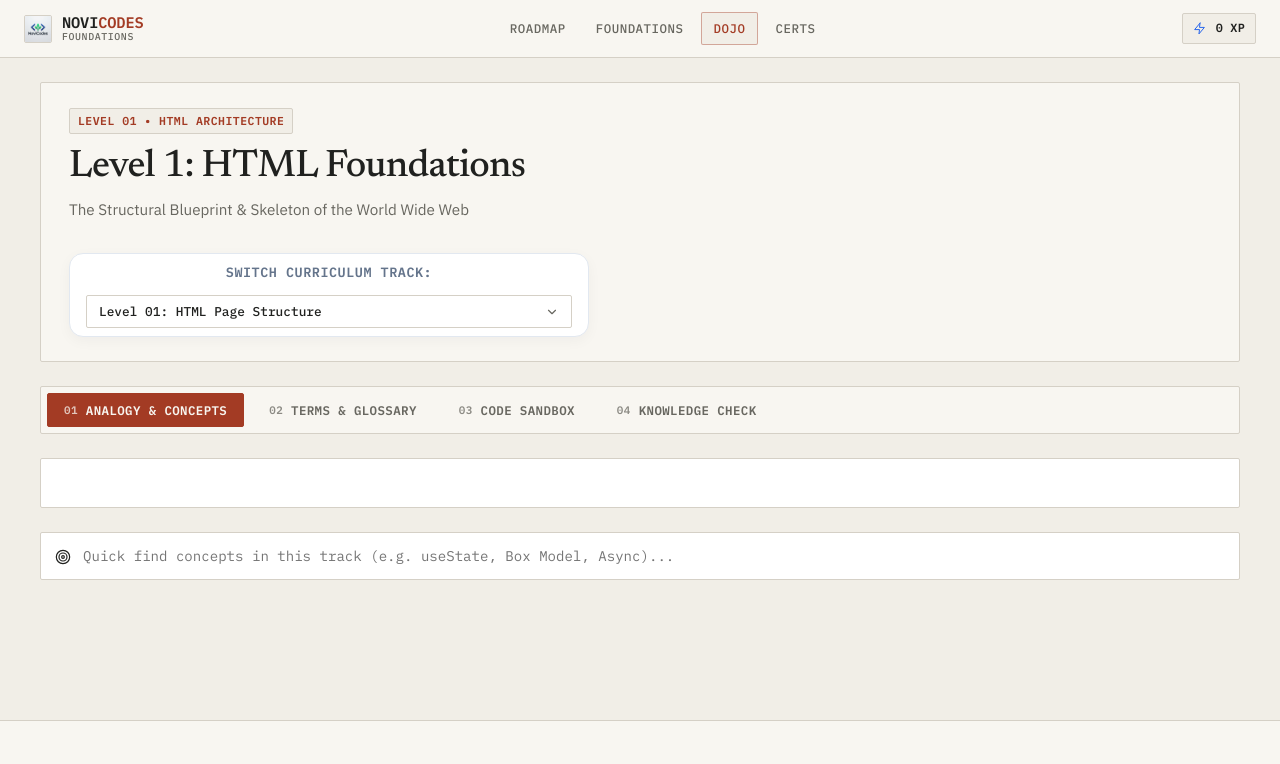
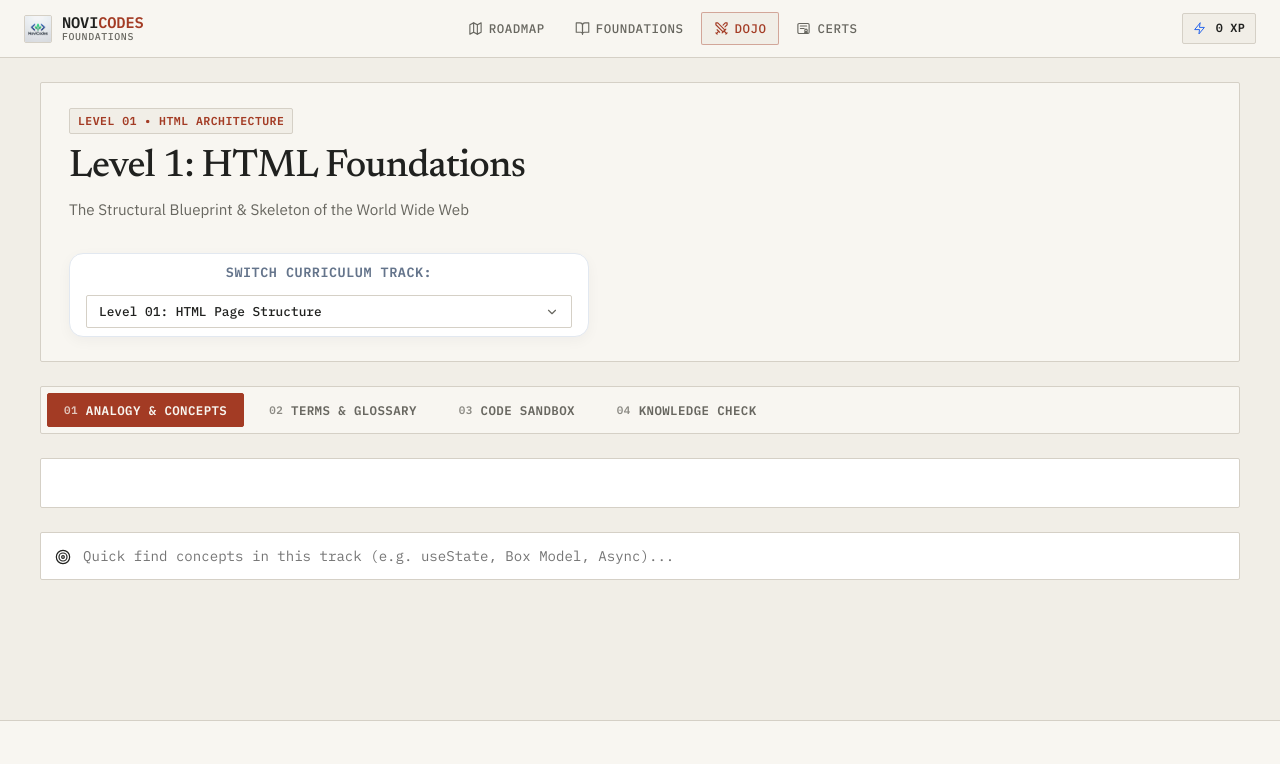
Before and after one commit to RifaiM/CodeRoots, an Astro site: page /foundations in a window 1280 px wide. Shown: the top 764 px of the page. Built offline with nearby package versions, Linux system fonts and the light colour scheme; Astro itself is replaced by a stand-in of ours; a script that the page names is missing.

Commit message:
fix(ui): restore navbar icon visibility and SVG rendering on foundations pages

```diff
--- a/public/foundations.css
+++ b/public/foundations.css
@@ -121,10 +121,24 @@
   display: inline-flex !important;
   align-items: center !important;
   justify-content: center !important;
+  gap: 6px !important;
 }
 
 .header-nav-links .nav-icon {
- display: none !important;
+  display: inline-flex !important;
+  align-items: center !important;
+  justify-content: center !important;
+  font-size: 0.95rem !important;
+  line-height: 1 !important;
+  color: currentColor !important;
+}
+
+.header-nav-links .nav-icon svg {
+  width: 15px !important;
+  height: 15px !important;
+  display: block !important;
+  stroke: currentColor !important;
+  flex-shrink: 0 !important;
 }
 
 .header-nav-links .nav-text {
@@ -142,6 +156,22 @@
   background: var(--canvas-base) !important;
   border-color: var(--border-subtle) !important;
   box-shadow: none !important;
+}
+
+/* High-Contrast Practical Dojo Hub Nav Button */
+#dojoNavLink.dojo-nav-highlight,
+.nav-link.dojo-nav-highlight {
+  color: var(--accent-oxide, #A33B24) !important;
+  border-color: rgba(163, 59, 36, 0.4) !important;
+  background: var(--canvas-base) !important;
+}
+
+#dojoNavLink.dojo-nav-highlight .nav-icon,
+#dojoNavLink.dojo-nav-highlight svg {
+  color: var(--accent-oxide, #A33B24) !important;
+  stroke: var(--accent-oxide, #A33B24) !important;
+  opacity: 1 !important;
+  visibility: visible !important;
 }
 
 /* Header User Stats & Buttons */
@@ -1487,6 +1517,15 @@
     justify-content: center !important;
     font-size: 0.95rem !important;
     line-height: 1 !important;
+    color: currentColor !important;
+  }
+
+  .header-nav-links .nav-icon svg {
+    width: 15px !important;
+    height: 15px !important;
+    display: block !important;
+    stroke: currentColor !important;
+    flex-shrink: 0 !important;
   }
 
  .header-nav-links .nav-text {
```
Lines whose indentation alone changed are shown as unchanged.
